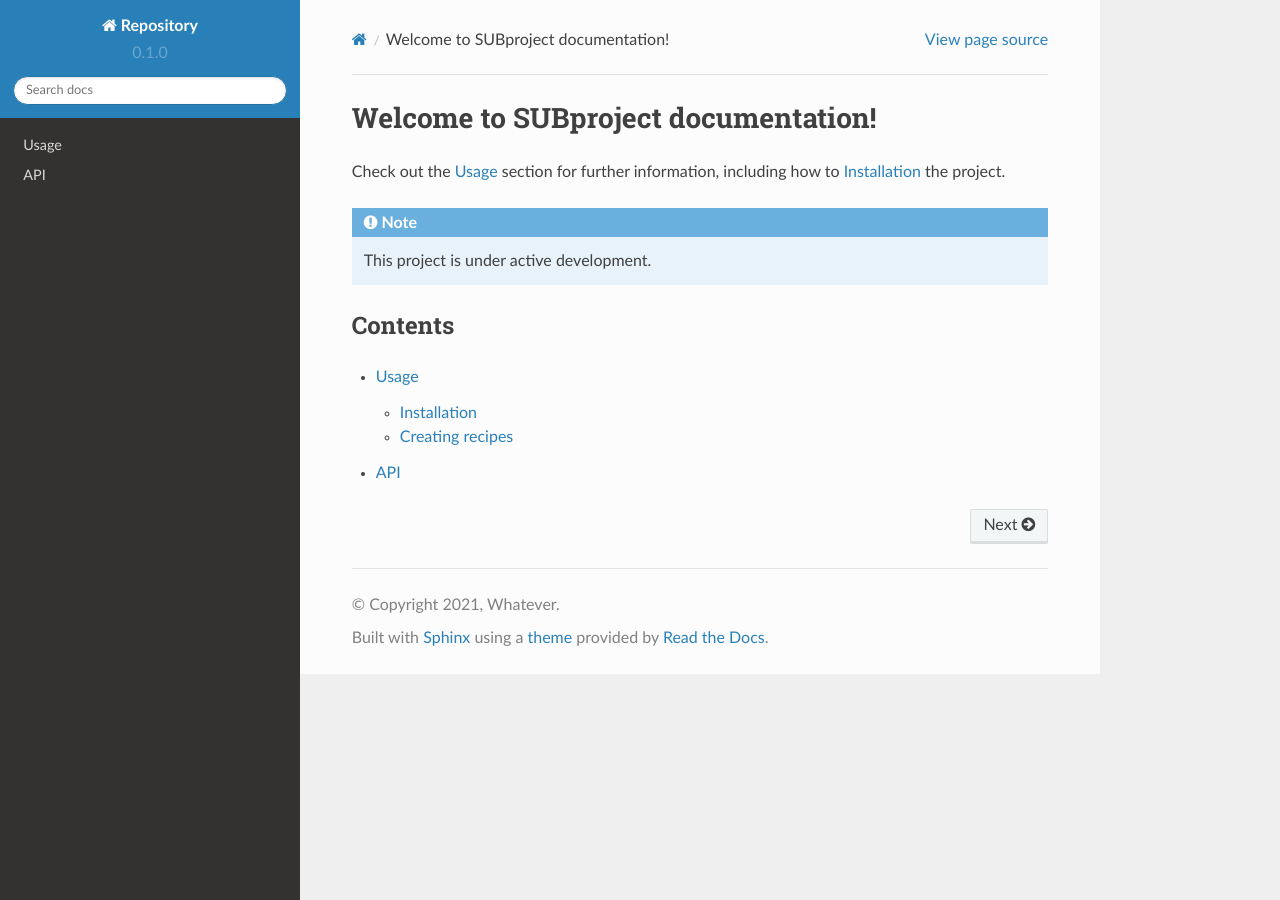
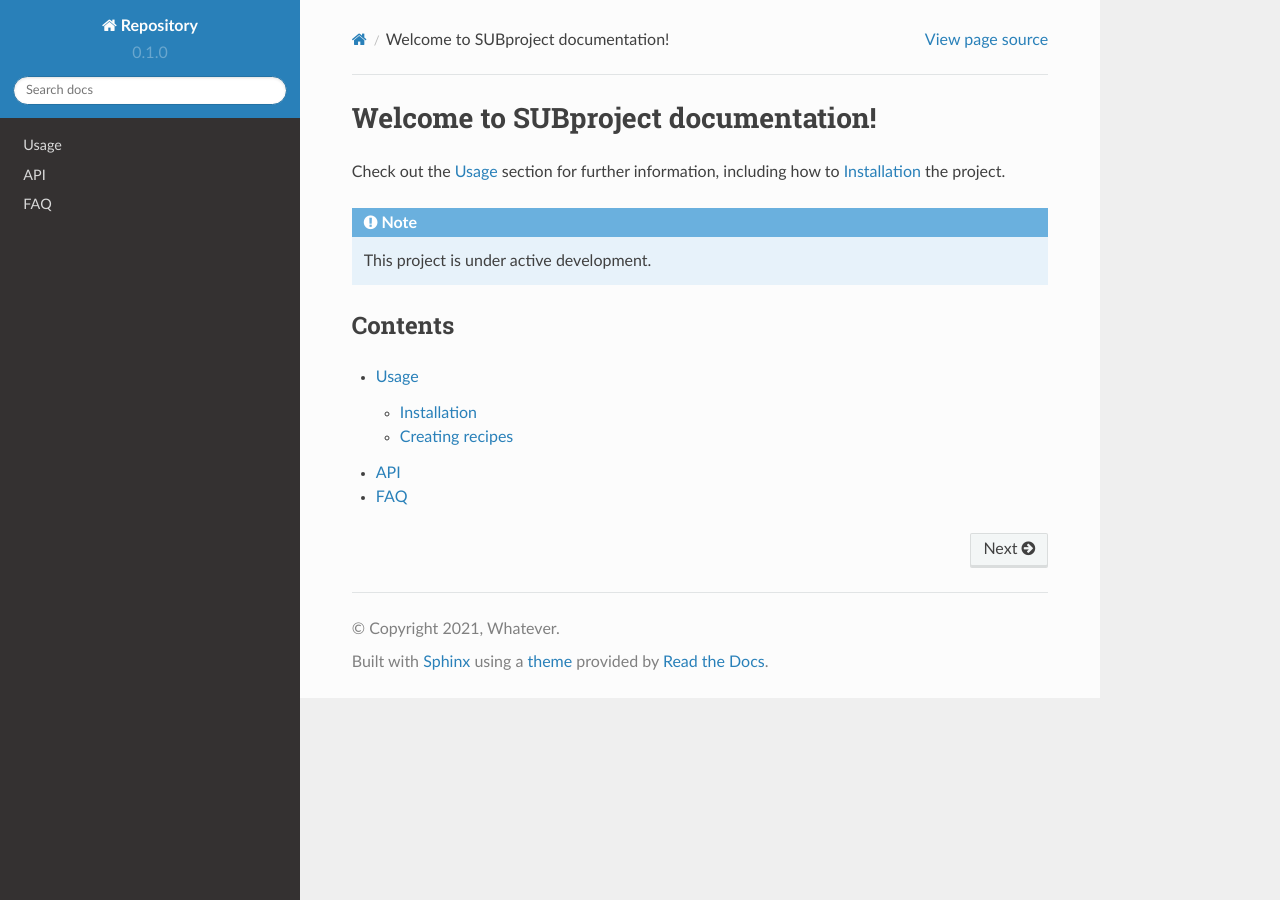
Before and after one commit to matejmatuska/readthedocs-experiment-project-repo, a Sphinx documentation site: the page built from docs/source/index.rst, in a window 1280 px wide. Built offline with Sphinx 7.4.7 and the Read the Docs theme 2.0.0, drawn with Linux system fonts in a browser that asks for light colours; pages that are not in the unit, such as notebooks, are missing from menus.

Commit message:
link faq

```diff
--- a/docs/source/index.rst
+++ b/docs/source/index.rst
@@ -16,3 +16,4 @@ Contents
    usage
    best-practices-for-writing-actors
    API <https://experiment-project.readthedocs.io/en/latest/api.html>
+   FAQ <https://experiment-project.readthedocs.io/en/latest/faq.html>
```
